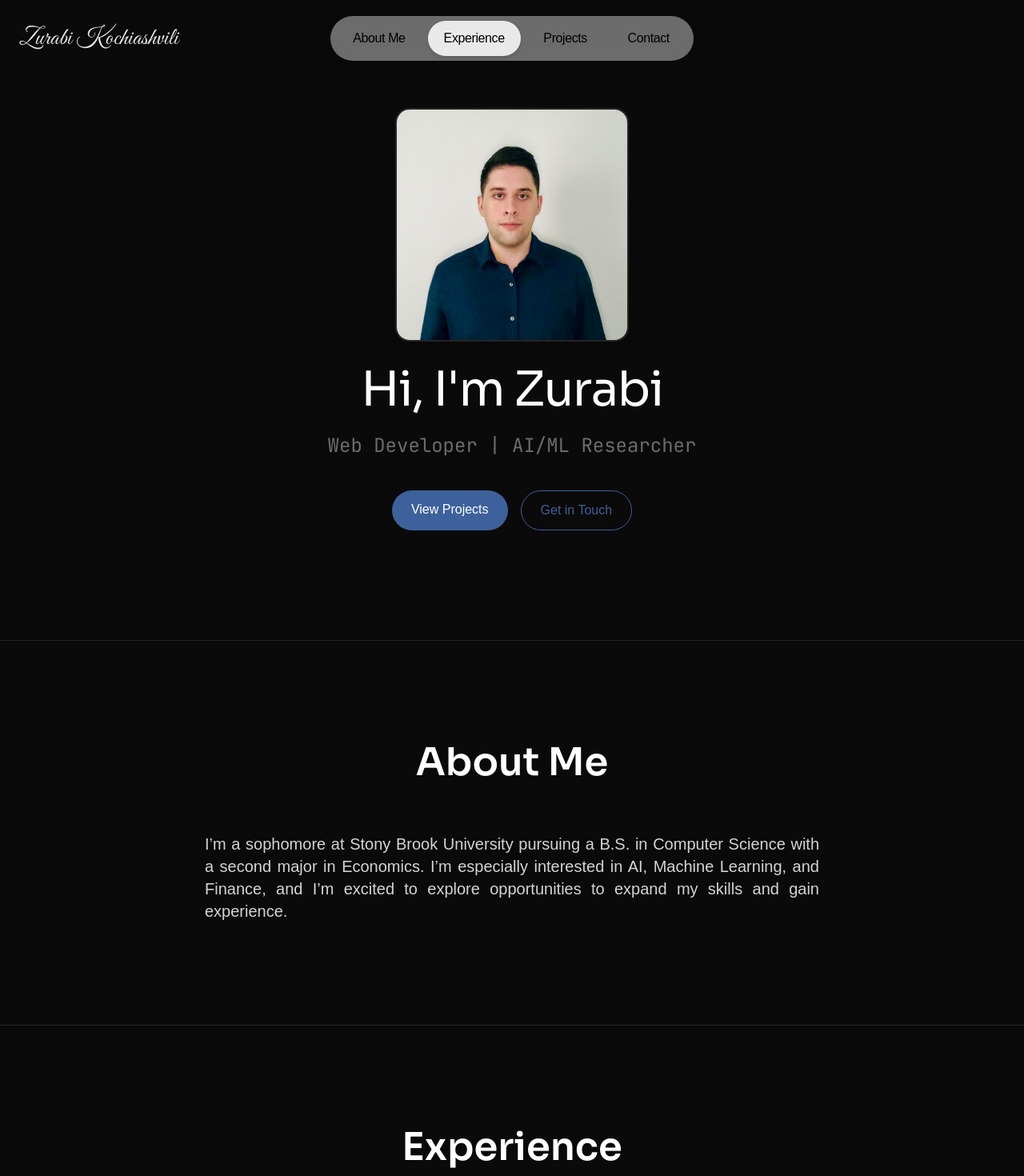
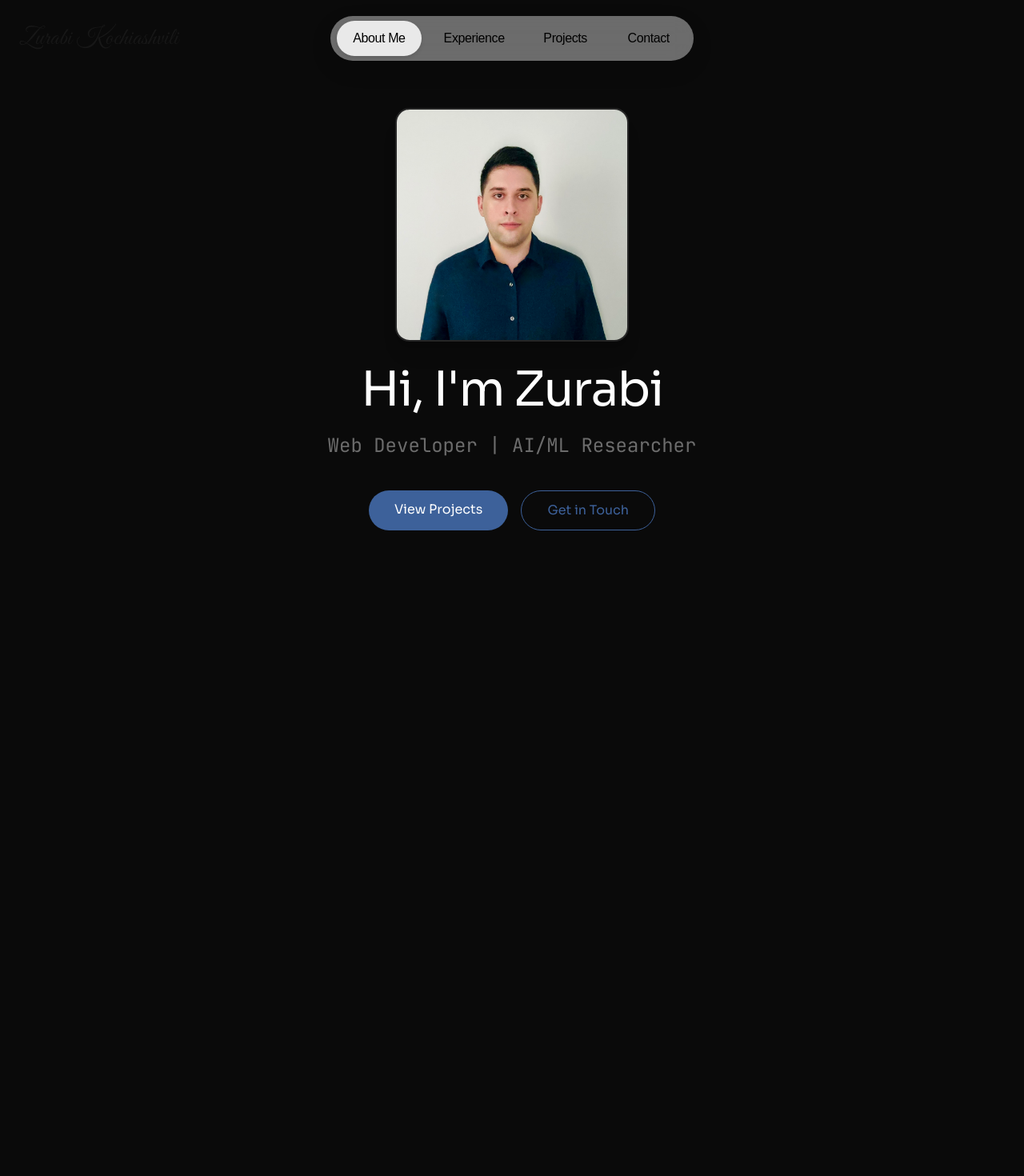
Before and after one commit to Zurab1K/portfolio, a React (Create React App) app: page / in a window 1280 px wide. Shown: the top 1470 px of the page at 80% size. Built offline with nearby package versions, Linux system fonts and the light colour scheme.

Commit message:
Change components to enhance scrolling experience; replace Hero with CurtainReveal and improve About section animation

```diff
--- a/src/App.js
+++ b/src/App.js
@@ -1,8 +1,7 @@
 import { useEffect, useState } from "react";
 import { AnimatePresence, LayoutGroup, motion } from "framer-motion";
 import Header from "./components/Header";
-import Hero from "./components/Hero";
-import About from "./components/About";
+import CurtainReveal from "./components/CurtainReveal";
 import Experience from "./components/Experience";
 import Projects from "./components/Projects";
 import Contact from "./components/Contact";
@@ -37,8 +36,7 @@ export default function App() {
           className={contentReady ? "" : "pointer-events-none"}
         >
           <Header introActive={showIntro} />
-          <Hero />
-          <About />
+          <CurtainReveal />
           <Experience />
           <Projects />
           <Contact />
--- a/src/components/About.jsx
+++ b/src/components/About.jsx
@@ -1,20 +1,56 @@
-export default function About() {
+import { useMemo } from "react";
+
+const aboutText =
+  "I’m a sophomore at Stony Brook University pursuing a B.S. in Computer Science with a second major in Economics. I’m especially interested in AI, Machine Learning, and Finance, and I’m excited to explore opportunities to expand my skills and gain experience.";
+
+const clamp01 = (value) => Math.min(1, Math.max(0, value));
+
+export default function About({ progress = 0 }) {
+  const words = useMemo(() => aboutText.split(" "), []);
+  const normalized = clamp01(progress);
+  const totalProgress = normalized * words.length;
+  const activeIndex = Math.min(words.length - 1, Math.floor(totalProgress));
+  const activeFraction = totalProgress - activeIndex;
+  const baseOpacity = 0.2;
+
   return (
-    <section
-      id="about"
-      className="relative bg-[#0a0a0a] text-neutral-100 py-32 px-6 border-t border-neutral-800"
-    >
-      <div className="max-w-3xl mx-auto text-center">
-        <h2
-          className="text-4xl md:text-5xl font-semibold mb-16 text-white"
-          style={{ fontFamily: '"Sora", "Sora-Regular", sans-serif' }}
-        >
-          About Me
-        </h2>
+    <section className="relative h-screen w-full bg-gradient-to-b from-[#f7f7f3] to-[#ecebe5] text-neutral-900 border-t border-neutral-200 overflow-hidden">
+      <div className="sticky top-0 h-screen flex items-center justify-center px-6">
+        <div className="max-w-6xl mx-auto text-center space-y-8 md:space-y-10">
+          <h2
+            className="text-4xl md:text-5xl font-normal tracking-tight text-neutral-900"
+            style={{ fontFamily: '"Roobert", "Sora", sans-serif' }}
+          >
+            About Me
+          </h2>
 
-        <p className="text-lg md:text-xl leading-relaxed text-neutral-300 text-justify">
-          I’m a sophomore at Stony Brook University pursuing a B.S. in Computer Science with a second major in Economics. I’m especially interested in AI, Machine Learning, and Finance, and I’m excited to explore opportunities to expand my skills and gain experience.
-        </p>
+          <p
+            className="text-3xl md:text-4xl leading-[1.45] font-normal text-center"
+            style={{ fontFamily: '"Roobert", "Sora", sans-serif' }}
+          >
+            {words.map((word, index) => {
+              let fill = 0;
+              if (normalized >= 1 || index < activeIndex) {
+                fill = 1;
+              } else if (index === activeIndex) {
+                fill = clamp01(activeFraction);
+              }
+
+              const opacity = baseOpacity + (1 - baseOpacity) * fill;
+
+              return (
+                <span
+                  key={`${word}-${index}`}
+                  className="inline-block transition-colors duration-200"
+                  style={{ color: `rgba(10, 10, 10, ${opacity.toFixed(3)})` }}
+                >
+                  {word}
+                  {index < words.length - 1 ? "\u00a0" : ""}
+                </span>
+              );
+            })}
+          </p>
+        </div>
       </div>
     </section>
   );
--- /dev/null
+++ b/src/components/CurtainReveal.jsx
@@ -0,0 +1,91 @@
+import { useEffect, useRef, useState } from "react";
+import Hero from "./Hero";
+import About from "./About";
+
+const clamp01 = (value) => Math.min(1, Math.max(0, value));
+const HERO_SCROLL_MULTIPLIER = 1;
+const ABOUT_SCROLL_MULTIPLIER = 1.6;
+
+export default function CurtainReveal() {
+  const containerRef = useRef(null);
+  const [heroProgress, setHeroProgress] = useState(0);
+  const [aboutProgress, setAboutProgress] = useState(0);
+  const [viewportHeight, setViewportHeight] = useState(() =>
+    typeof window !== "undefined" ? window.innerHeight || 1 : 1
+  );
+
+  useEffect(() => {
+    const updateViewport = () => {
+      setViewportHeight(window.innerHeight || 1);
+    };
+    updateViewport();
+    window.addEventListener("resize", updateViewport);
+    return () => window.removeEventListener("resize", updateViewport);
+  }, []);
+
+  const heroDistance = viewportHeight * HERO_SCROLL_MULTIPLIER;
+  const aboutDistance = viewportHeight * ABOUT_SCROLL_MULTIPLIER;
+  const aboutAnchorHeight = aboutDistance + viewportHeight;
+
+  useEffect(() => {
+    let ticking = false;
+    const handleScroll = () => {
+      const el = containerRef.current;
+      if (!el) return;
+      const start = el.offsetTop;
+      const raw = window.scrollY - start;
+      const hero = clamp01(raw / heroDistance);
+      const about = clamp01((raw - heroDistance) / aboutDistance);
+      setHeroProgress(hero);
+      setAboutProgress(about);
+    };
+
+    const onScroll = () => {
+      if (ticking) return;
+      ticking = true;
+      requestAnimationFrame(() => {
+        ticking = false;
+        handleScroll();
+      });
+    };
+
+    handleScroll();
+    window.addEventListener("scroll", onScroll, { passive: true });
+    return () => window.removeEventListener("scroll", onScroll);
+  }, [heroDistance, aboutDistance]);
+
+  const translateY = -heroProgress * 100;
+  const containerHeight = viewportHeight + heroDistance + aboutDistance;
+
+  return (
+    <div
+      ref={containerRef}
+      className="relative bg-[#0a0a0a]"
+      style={{ height: containerHeight }}
+    >
+      <div
+        id="about"
+        aria-hidden="true"
+        className="absolute left-0 right-0 pointer-events-none"
+        style={{ top: heroDistance, height: aboutAnchorHeight }}
+      />
+      <div className="sticky top-0 h-screen grid">
+        <div className="col-start-1 row-start-1 z-0">
+          <About progress={aboutProgress} />
+        </div>
+        <div className="col-start-1 row-start-1 z-10 overflow-hidden">
+          <div
+            className="h-screen"
+            style={{
+              transform: `translateY(${translateY}%)`,
+              transition: "transform 0.08s ease-out",
+              willChange: "transform",
+            }}
+          >
+            <Hero />
+          </div>
+        </div>
+      </div>
+    </div>
+  );
+}
--- a/src/components/Header.jsx
+++ b/src/components/Header.jsx
@@ -13,6 +13,7 @@ export default function Header({ introActive = false }) {
   const [active, setActive] = useState(null);
   const [mobileOpen, setMobileOpen] = useState(false);
   const manualRef = useRef(0);
+  const isAboutActive = active === "about";
 
   useEffect(() => {
     const handleHash = () => {
@@ -75,20 +76,27 @@ export default function Header({ introActive = false }) {
   const itemClass =
     "relative inline-flex items-center justify-center px-4 sm:px-5 py-2.5 text-sm sm:text-base font-medium tracking-tight transition-colors duration-300 ease-in-out";
 
+  const scrollToTop = () => {
+    window.scrollTo({ top: 0, behavior: "smooth" });
+  };
+
   return (
     <header className="fixed inset-x-0 top-4 z-50 pointer-events-none">
       <div
         className="relative w-full flex items-center justify-between gap-3 px-4 sm:px-6"
         style={{ height: "64px" }}
       >
-        <motion.a
-          href="#hero"
-          className="pointer-events-auto flex-shrink-0 signature-script text-2xl sm:text-3xl leading-none text-white/90 hover:text-white transition-colors z-10"
+        <motion.button
+          type="button"
+          onClick={scrollToTop}
+          className={`pointer-events-auto flex-shrink-0 signature-script text-2xl sm:text-3xl leading-none transition-colors z-10 ${
+            isAboutActive ? "text-neutral-900 hover:text-black" : "text-white/90 hover:text-white"
+          }`}
           style={{ opacity: introActive ? 0 : 1, transition: "opacity 500ms ease" }}
           layoutId="signature-name"
         >
           Zurabi Kochiashvili
-        </motion.a>
+        </motion.button>
 
         {/* Nav for large screens (centered) */}
         <div className="hidden lg:flex pointer-events-auto absolute inset-0 justify-center items-center">
@@ -103,7 +111,9 @@ export default function Header({ introActive = false }) {
 
         <button
           onClick={() => setMobileOpen((p) => !p)}
-          className="pointer-events-auto flex lg:hidden items-center text-white/90 hover:text-white transition-colors"
+          className={`pointer-events-auto flex lg:hidden items-center transition-colors ${
+            isAboutActive ? "text-neutral-900 hover:text-black" : "text-white/90 hover:text-white"
+          }`}
           aria-label="Toggle navigation"
         >
           {mobileOpen ? <X size={22} /> : <Menu size={22} />}
--- a/src/components/Hero.jsx
+++ b/src/components/Hero.jsx
@@ -29,13 +29,15 @@ export default function Hero() {
         <div className="mt-10 flex justify-center gap-4">
           <a
             href="#projects"
-            className="px-6 py-3 bg-[rgb(61,97,154)] text-white font-medium rounded-full hover:bg-[rgb(52,82,131)] transition"
+            className="px-8 py-3 bg-[rgb(61,97,154)] text-white font-normal rounded-full hover:bg-[rgb(52,82,131)] transition"
+            style={{ fontFamily: '"Sora", "Sora-Regular", sans-serif' }}
           >
             View Projects
           </a>
           <a
             href="#contact"
-            className="px-6 py-3 border border-[rgb(61,97,154)] text-[rgb(61,97,154)] rounded-full hover:bg-[rgba(61,97,154,0.18)] transition font-medium"
+            className="px-8 py-3 border border-[rgb(61,97,154)] text-[rgb(61,97,154)] rounded-full hover:bg-[rgba(61,97,154,0.18)] transition font-normal"
+            style={{ fontFamily: '"Sora", "Sora-Regular", sans-serif' }}
           >
             Get in Touch
           </a>
--- a/src/components/Projects.jsx
+++ b/src/components/Projects.jsx
@@ -22,7 +22,7 @@ export default function Projects() {
               href={proj.link}
               target="_blank"
               rel="noopener noreferrer"
-              className="block rounded-xl overflow-hidden shadow-sm hover:shadow-lg transition-shadow bg-[#111111] border border-neutral-800"
+              className="block rounded-xl overflow-hidden shadow-sm hover:shadow-lg transition-shadow bg-[#111111] shadow-[0_0_18px_rgba(255,255,255,0.14)]"
             >
               <img
                 src={proj.image}
--- a/src/components/ScrollToTopButton.jsx
+++ b/src/components/ScrollToTopButton.jsx
@@ -26,7 +26,8 @@ export default function ScrollToTopButton() {
   return (
     <button
       onClick={scrollToTop}
-      className="fixed bottom-6 right-6 z-50 p-3 rounded-full border border-white/20 bg-white/10 backdrop-blur shadow-md hover:scale-110 transition-transform text-white"
+      className="fixed bottom-6 right-6 z-50 p-3 rounded-full border border-white/20 backdrop-blur shadow-md hover:scale-110 transition-transform text-black"
+      style={{ background: "rgba(229,229,229,0.45)" }}
       aria-label="Scroll to top"
     >
       <ChevronUp className="w-5 h-5" />
```
